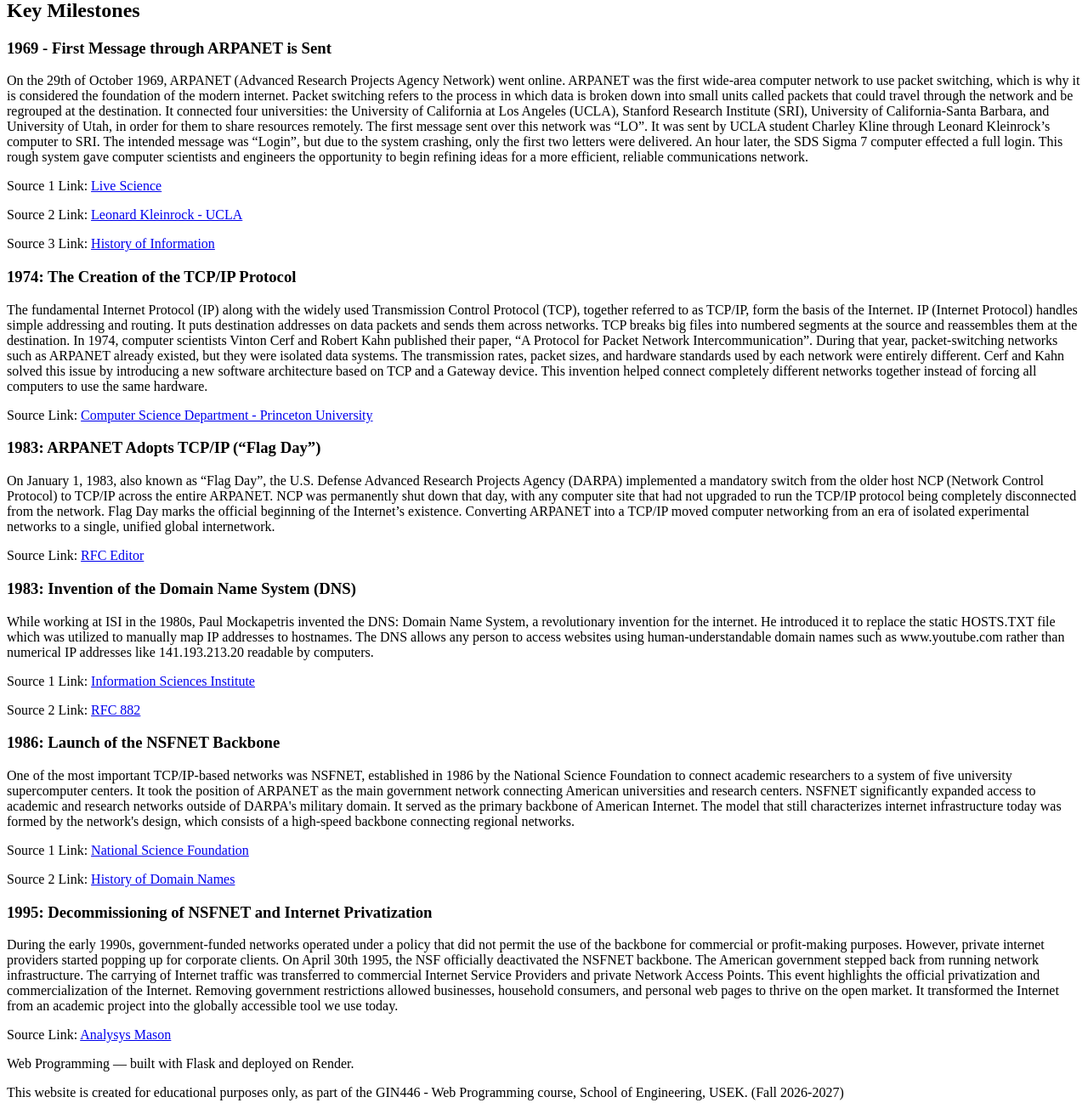
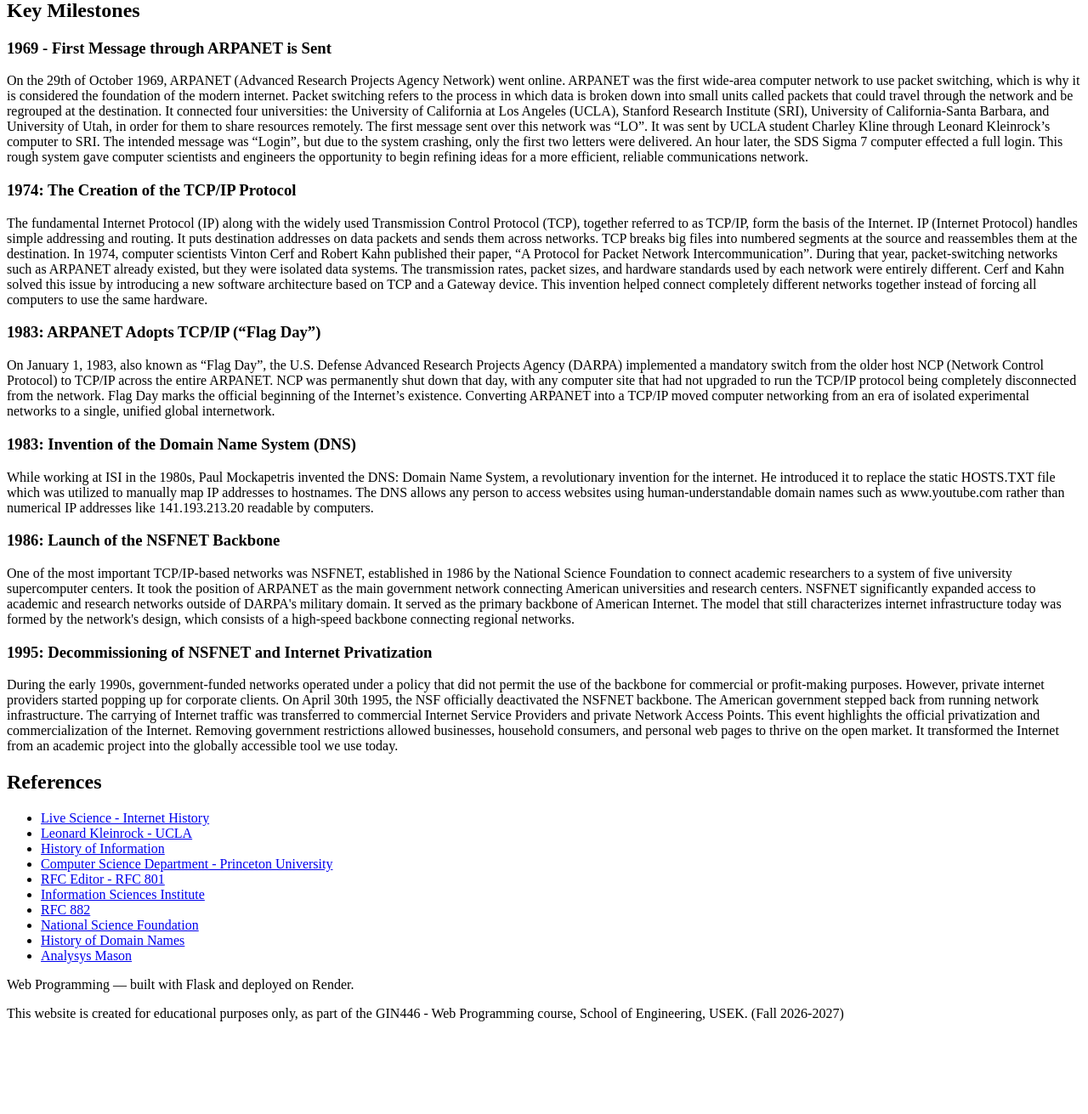
Before and after one commit to tatianamrad/web-programming-site, a Flask app: page /internet-history in a window 1280 px wide. Shown: the part 294-1605 px from the top of the page at 85% size. After the commit the page ends 1496 px from the top, so only its background shows below. Run offline with Flask 3, Linux system fonts and the light colour scheme.

Commit message:
Part 2: hand-written history pages

```diff
--- a/templates/internet-history.html
+++ b/templates/internet-history.html
@@ -33,54 +33,55 @@
             <article>
                 <h3>1969 - First Message through ARPANET is Sent</h3>
                 <p>On the 29th of October 1969, ARPANET (Advanced Research Projects Agency Network) went online. ARPANET was the first wide-area computer network to use packet switching, which is why it is considered the foundation of the modern internet. Packet switching refers to the process in which data is broken down into small units called packets that could travel through the network and be regrouped at the destination. It connected four universities: the University of California at Los Angeles (UCLA), Stanford Research Institute (SRI), University of California-Santa Barbara, and University of Utah, in order for them to share resources remotely. The first message sent over this network was “LO”. It was sent by UCLA student Charley Kline through Leonard Kleinrock’s computer to SRI. The intended message was “Login”, but due to the system crashing, only the first two letters were delivered. An hour later, the SDS Sigma 7 computer effected a full login. This rough system gave computer scientists and engineers the opportunity to begin refining ideas for a more efficient, reliable communications network.</p>
-            <p>Source 1 Link: <a href=" https://www.livescience.com/20727-internet-history.html">Live Science</a></p>
-            <p>Source 2 Link: <a href=" https://www.lk.cs.ucla.edu/internet_first_words.html#:~:text=The%20Day%20the%20Infant%20Internet%20Uttered%20its,at%20the%20SRI%20SDS%20940%20Host%20computer">Leonard Kleinrock - UCLA</a></p>
-            <p>Source 3 Link: <a href=" https://www.historyofinformation.com/detail.php?entryid=1108#:~:text=The%20initials%20%22CSK%22%20in%20the%20log%20stand,simply%20%E2%80%9CLo%22%20instead%20of%20the%20intended%20word%2C%22login.%22">History of Information</a></p>
             </article>
-
 
             <article>
                 <h3>1974: The Creation of the TCP/IP Protocol</h3>
-            <p>The fundamental Internet Protocol (IP) along with the widely used Transmission Control Protocol (TCP), together referred to as TCP/IP, form the basis of the Internet. IP (Internet Protocol) handles simple addressing and routing. It puts destination addresses on data packets and sends them across networks. TCP breaks big files into numbered segments at the source and reassembles them at the destination. In 1974, computer scientists Vinton Cerf and Robert Kahn published their paper, “A Protocol for Packet Network Intercommunication”. During that year, packet-switching networks such as ARPANET already existed, but they were isolated data systems. The transmission rates, packet sizes, and hardware standards used by each network were entirely different. Cerf and Kahn solved this issue by introducing a new software architecture based on TCP and a Gateway device. This invention helped connect completely different networks together instead of forcing all computers to use the same hardware. </p>
-            <p>Source Link: <a href="https://www.cs.princeton.edu/courses/archive/fall06/cos561/papers/cerf74.pdf">Computer Science Department - Princeton University</a></p>
+                <p>The fundamental Internet Protocol (IP) along with the widely used Transmission Control Protocol (TCP), together referred to as TCP/IP, form the basis of the Internet. IP (Internet Protocol) handles simple addressing and routing. It puts destination addresses on data packets and sends them across networks. TCP breaks big files into numbered segments at the source and reassembles them at the destination. In 1974, computer scientists Vinton Cerf and Robert Kahn published their paper, “A Protocol for Packet Network Intercommunication”. During that year, packet-switching networks such as ARPANET already existed, but they were isolated data systems. The transmission rates, packet sizes, and hardware standards used by each network were entirely different. Cerf and Kahn solved this issue by introducing a new software architecture based on TCP and a Gateway device. This invention helped connect completely different networks together instead of forcing all computers to use the same hardware.</p>
             </article>
 
             <article>
                 <h3>1983: ARPANET Adopts TCP/IP (“Flag Day”)</h3>
-            <p>On January 1, 1983, also known as “Flag Day”, the U.S. Defense Advanced Research Projects Agency (DARPA) implemented a mandatory switch from the older host NCP (Network Control Protocol) to TCP/IP across the entire ARPANET.  NCP was permanently shut down that day, with any computer site that had not upgraded to run the TCP/IP protocol being completely disconnected from the network. Flag Day marks the official beginning of the Internet’s existence. Converting ARPANET into a TCP/IP moved computer networking from an era of isolated experimental networks to a single, unified global internetwork.</p>
-            <p>Source Link: <a href="https://www.rfc-editor.org/info/rfc801/">RFC Editor </a></p>
+                <p>On January 1, 1983, also known as “Flag Day”, the U.S. Defense Advanced Research Projects Agency (DARPA) implemented a mandatory switch from the older host NCP (Network Control Protocol) to TCP/IP across the entire ARPANET. NCP was permanently shut down that day, with any computer site that had not upgraded to run the TCP/IP protocol being completely disconnected from the network. Flag Day marks the official beginning of the Internet’s existence. Converting ARPANET into a TCP/IP moved computer networking from an era of isolated experimental networks to a single, unified global internetwork.</p>
             </article>
 
             <article>
                 <h3>1983: Invention of the Domain Name System (DNS)</h3>
-            <p>While working at ISI in the 1980s, Paul Mockapetris invented the DNS: Domain Name System, a revolutionary invention for the internet. He introduced it to replace the static HOSTS.TXT file which was utilized to manually map IP addresses to hostnames. The DNS allows any person to access websites using human-understandable domain names such as www.youtube.com rather than numerical IP addresses like 141.193.213.20 readable by computers. </p>
-            <p>Source 1 Link: <a href="https://www.isi.edu/news/972810/and-the-dns-was-born/" >Information Sciences Institute</a></p>
-            <p>Source 2 Link: <a href="https://datatracker.ietf.org/doc/rfc882/"> RFC 882 </a></p>
+                <p>While working at ISI in the 1980s, Paul Mockapetris invented the DNS: Domain Name System, a revolutionary invention for the internet. He introduced it to replace the static HOSTS.TXT file which was utilized to manually map IP addresses to hostnames. The DNS allows any person to access websites using human-understandable domain names such as www.youtube.com rather than numerical IP addresses like 141.193.213.20 readable by computers.</p>
             </article>
 
             <article>
                 <h3>1986: Launch of the NSFNET Backbone</h3>
-            <p>One of the most important TCP/IP-based networks was NSFNET, established in 1986 by the National Science Foundation to connect academic researchers to a system of five university supercomputer centers. It took the position of ARPANET as the main government network connecting American universities and research centers. NSFNET significantly expanded access to academic and research networks outside of DARPA's military domain. It served as the primary backbone of American Internet. The model that still characterizes internet infrastructure today was formed by the network's design, which consists of a high-speed backbone connecting regional networks.
-</p>
-            <p>Source 1 Link: <a href="https://www.nsf.gov/impacts/internet">National Science Foundation</a></p>
-            <p>Source 2 Link: <a href="https://historyofdomainnames.com/nsfnet-the-history-of-domain-names/">History of Domain Names</a></p>
+                <p>One of the most important TCP/IP-based networks was NSFNET, established in 1986 by the National Science Foundation to connect academic researchers to a system of five university supercomputer centers. It took the position of ARPANET as the main government network connecting American universities and research centers. NSFNET significantly expanded access to academic and research networks outside of DARPA's military domain. It served as the primary backbone of American Internet. The model that still characterizes internet infrastructure today was formed by the network's design, which consists of a high-speed backbone connecting regional networks.</p>
             </article>
 
             <article>
                 <h3>1995: Decommissioning of NSFNET and Internet Privatization</h3>
-            <p>During the early 1990s, government-funded networks operated under a policy that did not permit the use of the backbone for commercial or profit-making purposes. However, private internet providers started popping up for corporate clients. On April 30th 1995, the NSF officially deactivated the NSFNET backbone. The American government stepped back from running network infrastructure. The carrying of Internet traffic was transferred to commercial Internet Service Providers and private Network Access Points. This event highlights the official privatization and commercialization of the Internet. Removing government restrictions allowed businesses, household consumers, and personal web pages to thrive on the open market. It transformed the Internet from an academic project into the globally accessible tool we use today.
-</p>
-            <p>Source Link: <a href="https://www.analysysmason.com/consulting/articles/anniversary-commercial-internet/#:~:text=Thirty%20years%20ago%2C%20on%2030%20April%201995%2C,resulting%20in%20exponential%20growth%2C%20investment%20and%20innovation" > Analysys Mason</a></p>
+                <p>During the early 1990s, government-funded networks operated under a policy that did not permit the use of the backbone for commercial or profit-making purposes. However, private internet providers started popping up for corporate clients. On April 30th 1995, the NSF officially deactivated the NSFNET backbone. The American government stepped back from running network infrastructure. The carrying of Internet traffic was transferred to commercial Internet Service Providers and private Network Access Points. This event highlights the official privatization and commercialization of the Internet. Removing government restrictions allowed businesses, household consumers, and personal web pages to thrive on the open market. It transformed the Internet from an academic project into the globally accessible tool we use today.</p>
             </article>
         </section>
 
+        <section>
+            <h2>References</h2>
+            <ul>
+                <li><a href="https://www.livescience.com/20727-internet-history.html" >Live Science - Internet History</a></li>
+                <li><a href="https://www.lk.cs.ucla.edu/internet_first_words.html" >Leonard Kleinrock - UCLA</a></li>
+                <li><a href="https://www.historyofinformation.com/detail.php?entryid=1108" >History of Information</a></li>
+                <li><a href="https://www.cs.princeton.edu/courses/archive/fall06/cos561/papers/cerf74.pdf" >Computer Science Department - Princeton University</a></li>
+                <li><a href="https://www.rfc-editor.org/info/rfc801/" >RFC Editor - RFC 801</a></li>
+                <li><a href="https://www.isi.edu/news/972810/and-the-dns-was-born/" >Information Sciences Institute</a></li>
+                <li><a href="https://datatracker.ietf.org/doc/rfc882/" >RFC 882</a></li>
+                <li><a href="https://www.nsf.gov/impacts/internet" >National Science Foundation</a></li>
+                <li><a href="https://historyofdomainnames.com/nsfnet-the-history-of-domain-names/" >History of Domain Names</a></li>
+                <li><a href="https://www.analysysmason.com/consulting/articles/anniversary-commercial-internet/" >Analysys Mason</a></li>
+            </ul>
+        </section>
     </main>
 
     <footer>
         <p>Web Programming — built with Flask and deployed on Render.</p>
-<p>This website is created for educational purposes  only, as part of the GIN446 - Web Programming course, School of Engineering, USEK. (Fall 2026-2027)</p>
+        <p>This website is created for educational purposes only, as part of the GIN446 - Web Programming course, School of Engineering, USEK. (Fall 2026-2027)</p>
     </footer>
-
 </body>
 
 </html>
```
Also changed, not shown: templates/web-history.html (+15 -16 lines). Lines whose indentation alone changed are shown as unchanged.
